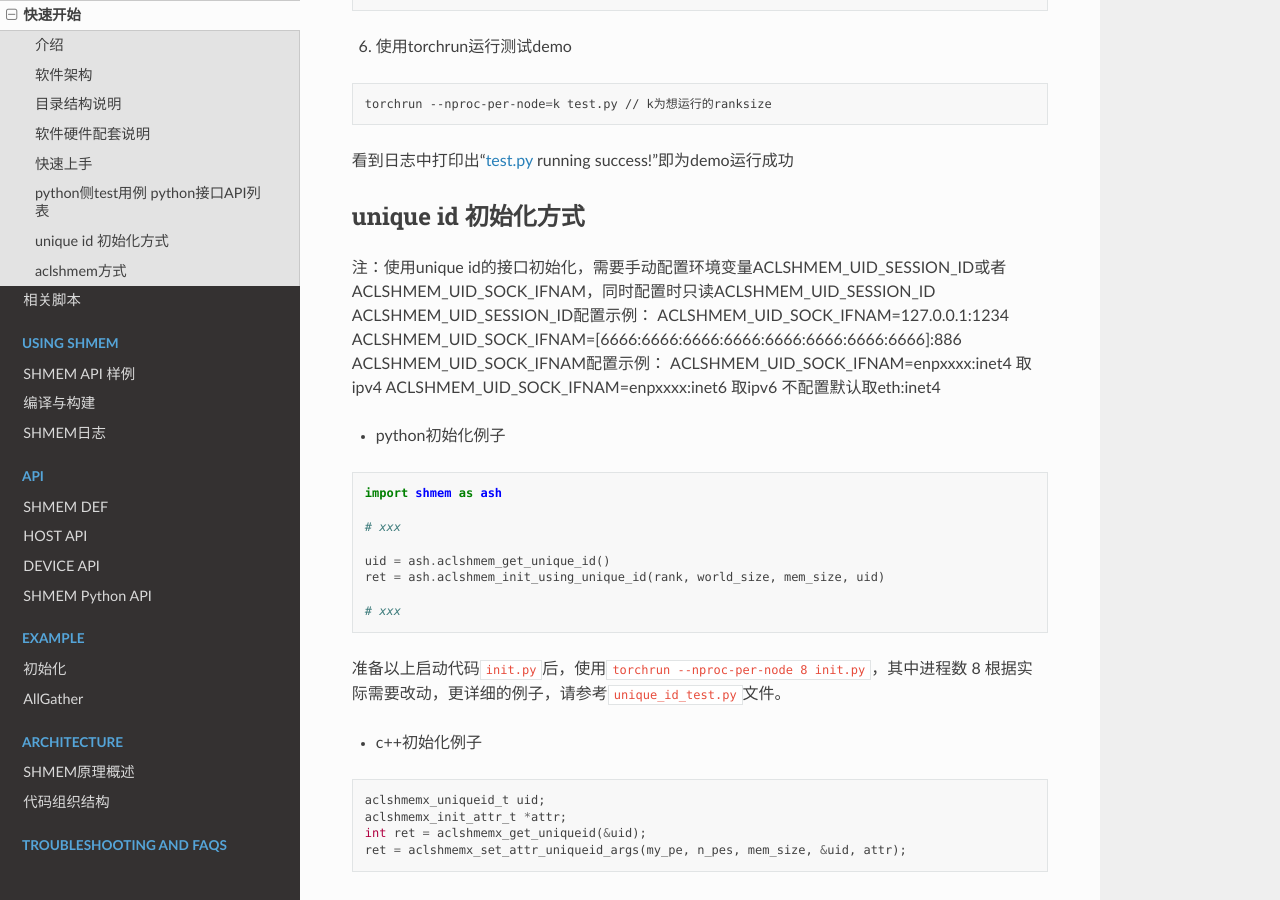
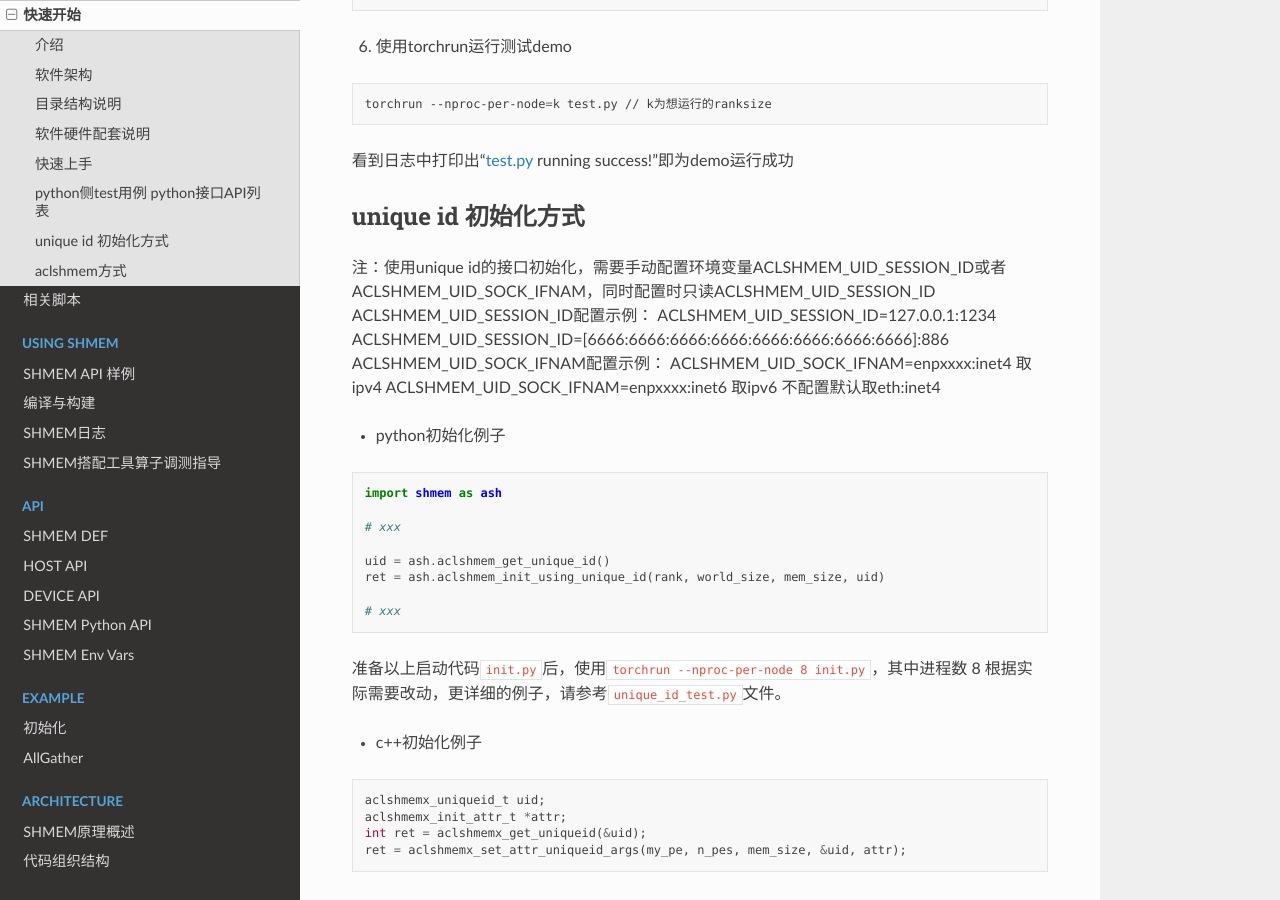
Before and after one commit to hicann/shmem, a Sphinx documentation site: the page built from docs/quickstart.md, in a window 1280 px wide and 900 px high, scrolled down 3151 px. Built offline with Sphinx 7.4.7 and the Read the Docs theme 3.1.0, drawn with Linux system fonts in a browser that asks for light colours.

Commit message:
环境变量及工具文档补充
Co-authored-by: zhangyunqi<zhangyunqi5@huawei.com>



# message auto-generated for no-merge-commit merge:
!92 merge docadd1 into master

环境变量及工具文档补充

Created-by: zhangyunqi
Commit-by: zhangyunqi
Merged-by: cann-robot
Description: ## 描述
<!--在这里详细描述你的改动，包括改动的原因和所采取的方法。-->
补充环境变量汇总文档及工具相关限制
example文档修复
## 关联的Issue
<!-- 如果这个PR是为了解决特定的Issue，请在这里提供Issue链接。例如：关联Issue #123-->
<!-- 如果这个PR是为了解决特定的问题单，请在这里描述问题单单号。-->
https://gitcode.com/cann/shmem/issues/70
## 测试
<!--描述进行了哪些测试来验证你的改动。包括但不限于二级冒烟、算子泛化等。-->

## 文档更新
<!--如果这个PR包含文档的更新，请在这里指出。例如：更新了README.md文件。-->

## 类型标签
<!--  [x] 表示选中 -->
- [ ] Bug修复
- [ ] 新特性
- [ ] 性能优化
- [x] 文档更新
- [ ] 其他，请描述：




See merge request: cann/shmem!92

```diff
--- a/docs/index.rst
+++ b/docs/index.rst
@@ -27,6 +28,7 @@ Welcome to Shmem's Documentation!
     host_api.rst
     device_api.rst
     pythonAPI.md
+    env_vars_intro.md
 
 .. toctree::
     :maxdepth: 2
--- a/docs/log_debug.md
+++ b/docs/log_debug.md
@@ -6,7 +6,7 @@ SHMEM日志相关的几个环境变量：
 
 * `ACLSHMEM_LOG_LEVEL`: 用于设置SHMEM日志等级，严重程度从高到低有TRACE、DEBUG、WARN、INFO、ERROR、FATAL。默认为ERROR，调试时建议设置为DEBUG或INFO。
 * `ACLSHMEM_LOG_TO_STDOUT`: 用于设置SHMEM日志是否输出到控制台, 0: 关闭, 1: 开启输出到控制台。默认关闭，不输出到控制台，日志会存储到默认路径或指定路径。如果开启则会在控制台打印日志，日志将不再落盘到文件。
-* `ACLSHMEM_LOG_PATH`: 用于设置SHMEM日志保存路径， 需要传递合法路径。如不设置默认存储路径为`${HOME}/aclshmem/log`。
+* `ACLSHMEM_LOG_PATH`: 用于设置SHMEM日志保存路径， 需要传递合法路径。如不设置默认存储路径为`${HOME}/shmem/log`。
 
 
 ## 日志阅读
--- a/docs/quickstart.md
+++ b/docs/quickstart.md
@@ -140,8 +140,8 @@ torchrun --nproc-per-node=k test.py // k为想运行的ranksize
 
 注：使用unique id的接口初始化，需要手动配置环境变量ACLSHMEM_UID_SESSION_ID或者ACLSHMEM_UID_SOCK_IFNAM，同时配置时只读ACLSHMEM_UID_SESSION_ID
 ACLSHMEM_UID_SESSION_ID配置示例：
-ACLSHMEM_UID_SOCK_IFNAM=127.0.0.1:1234
-ACLSHMEM_UID_SOCK_IFNAM=[6666:6666:6666:6666:6666:6666:6666:6666]:886
+ACLSHMEM_UID_SESSION_ID=127.0.0.1:1234
+ACLSHMEM_UID_SESSION_ID=[6666:6666:6666:6666:6666:6666:6666:6666]:886
 ACLSHMEM_UID_SOCK_IFNAM配置示例：
 ACLSHMEM_UID_SOCK_IFNAM=enpxxxx:inet4  取ipv4
 ACLSHMEM_UID_SOCK_IFNAM=enpxxxx:inet6  取ipv6
--- /dev/null
+++ b/docs/tools_debug.md
@@ -0,0 +1,9 @@
+# SHMEM搭配工具算子调测指导
+
+## msprof
+shmem后续会适配[msprof算子调优工具](https://www.hiascend.com/document/detail/zh/mindstudio/830/ODtools/Operatordevelopmenttools/atlasopdev_16_0082.html)
+当前版本暂不支持，预计Q1支持。
+
+## mssanitizer
+shmem后续会适配[mssanitizer内存检测工具](https://www.hiascend.com/document/detail/zh/mindstudio/830/ODtools/Operatordevelopmenttools/atlasopdev_16_0039.html)
+当前版本暂不支持，预计Q1支持（不包含软同步竞争检测）。
```
Also changed, not shown: other parts of docs/index.rst (+1 -0 lines), docs/env_vars_intro.md (added, +23 -0 lines), examples/allgather_matmul/README.md, examples/allgather_matmul_padding/README.md, examples/dynamic_tiling/README.md, examples/kv_shuffle/README.md (added), examples/matmul_allreduce/README.md, examples/matmul_reduce_scatter/README.md, examples/matmul_reduce_scatter_padding/README.md, examples/rdma_demo/README.md, examples/rdma_handlewait_test/unuse_handlewait/README.md, examples/rdma_handlewait_test/use_handlewait/README.md, examples/rdma_perftest/README.md.
